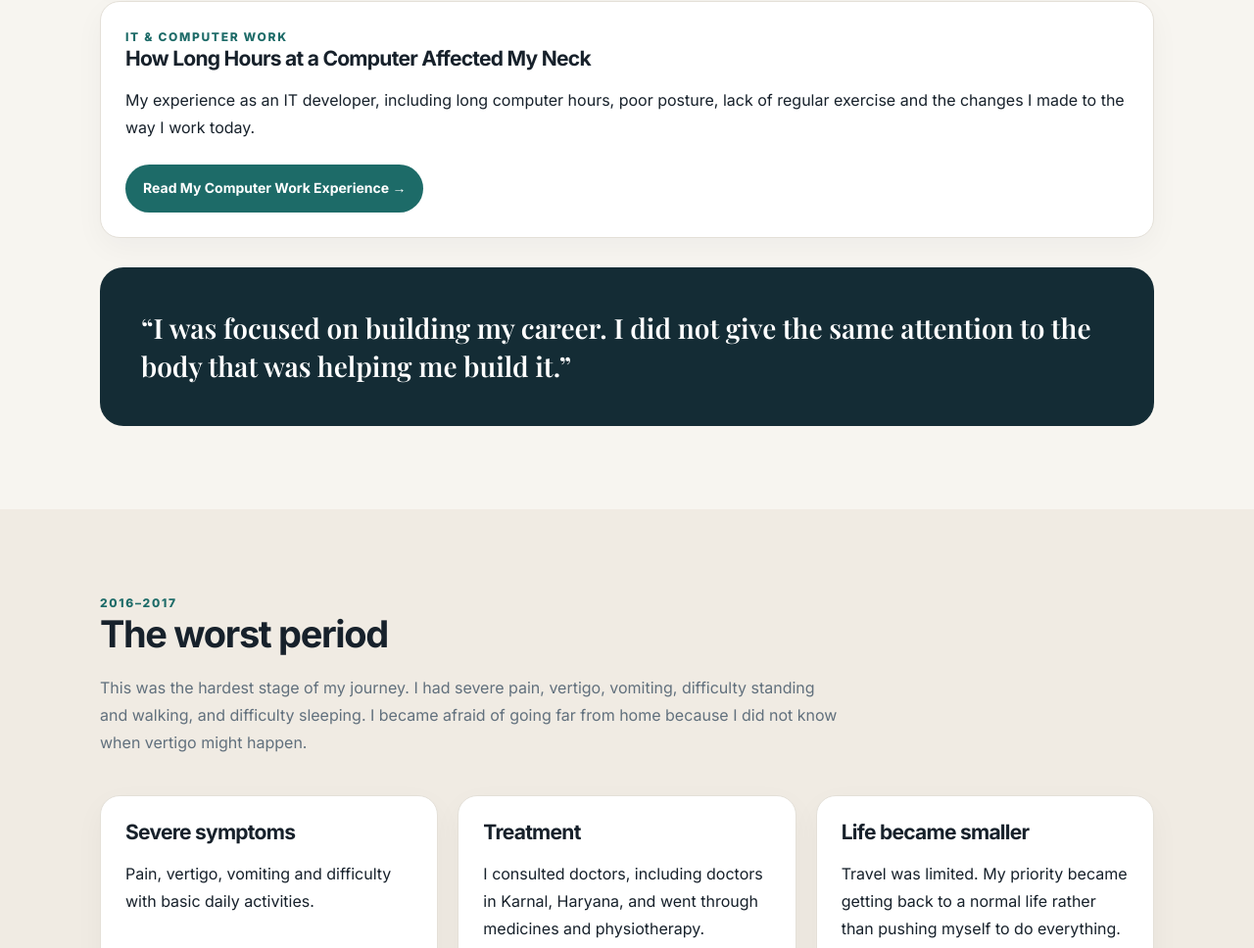
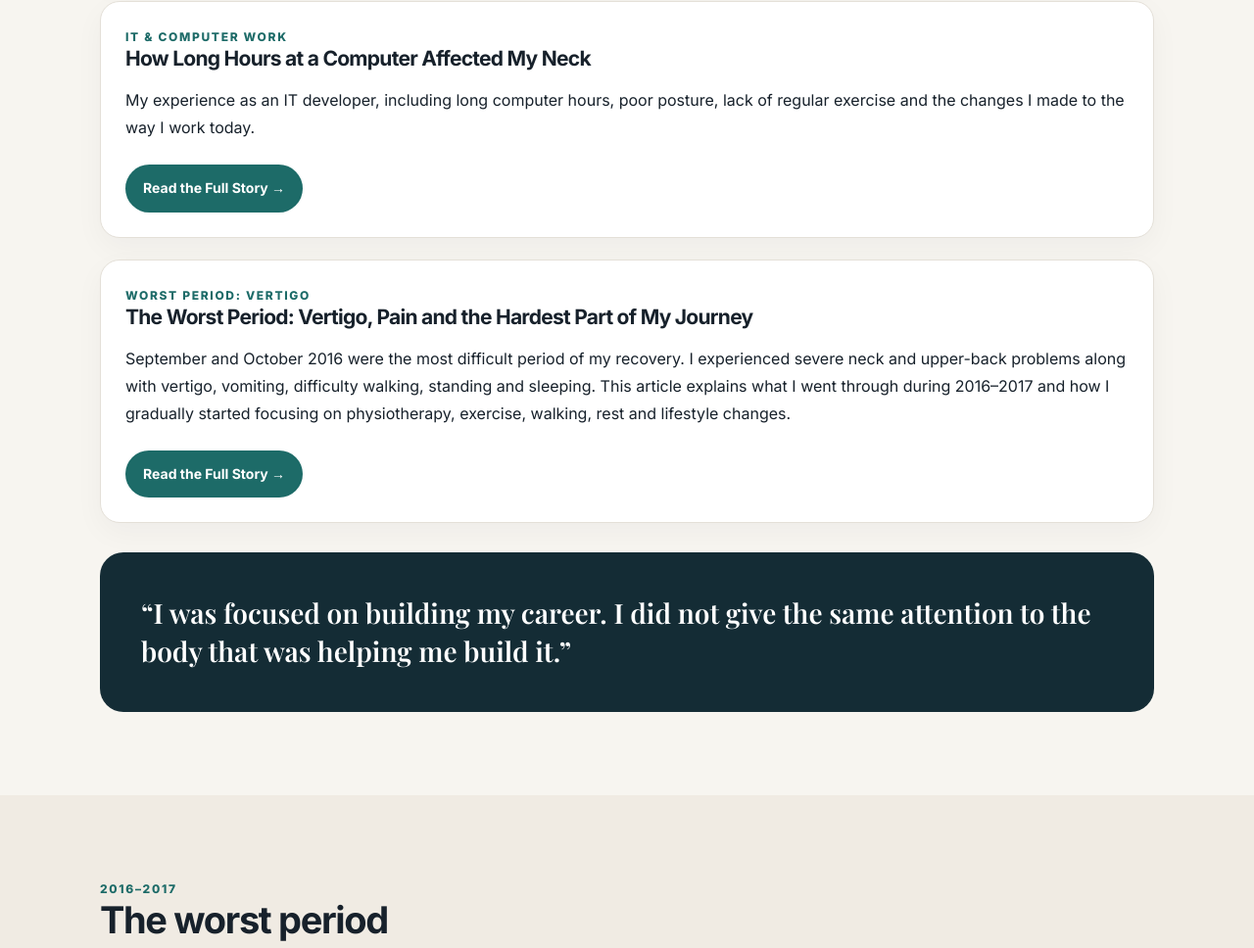
Before and after one commit to ShobhitGit55/CervicalCure, a plain HTML site: page index.html in a window 1280 px wide. Shown: the part 1687-2655 px from the top of the page at 98% size. Drawn offline with nearby package versions, Linux system fonts and the light colour scheme.

Commit message:
Add files via upload

```diff
--- a/index.html
+++ b/index.html
@@ -132,7 +132,28 @@ footer{background:var(--dark);color:#dce7e7;padding:45px 0}.footergrid{display:f
             <a class="btn"
                href="computer-work-neck-pain-experience.html"
                style="display:inline-block;margin-top:8px">
-                Read My Computer Work Experience →
+                Read the Full Story →
+            </a>
+        </div>
+
+        <!-- Article 3 -->
+        <div class="card" style="margin-top:22px">
+            <div class="kicker">Worst Period: Vertigo</div>
+
+            <h3>The Worst Period: Vertigo, Pain and the Hardest Part of My Journey</h3>
+
+            <p>
+                September and October 2016 were the most difficult period of my recovery.
+                I experienced severe neck and upper-back problems along with vertigo,
+                vomiting, difficulty walking, standing and sleeping. This article explains
+                what I went through during 2016–2017 and how I gradually started focusing
+                on physiotherapy, exercise, walking, rest and lifestyle changes.
+            </p>
+
+            <a class="btn"
+               href="worst-period-vertigo.html"
+               style="display:inline-block;margin-top:8px">
+                Read the Full Story →
             </a>
         </div>
 
```
